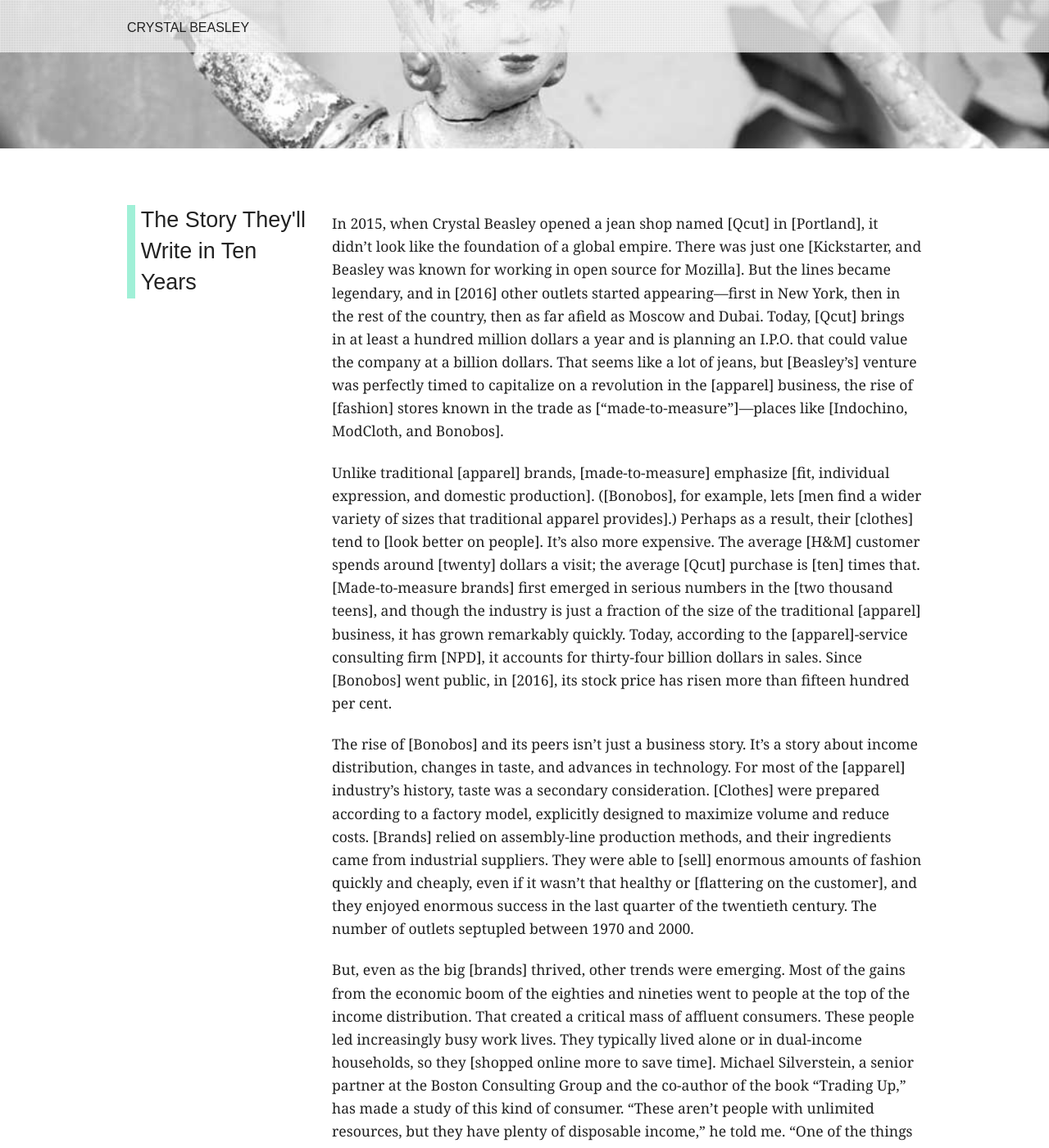
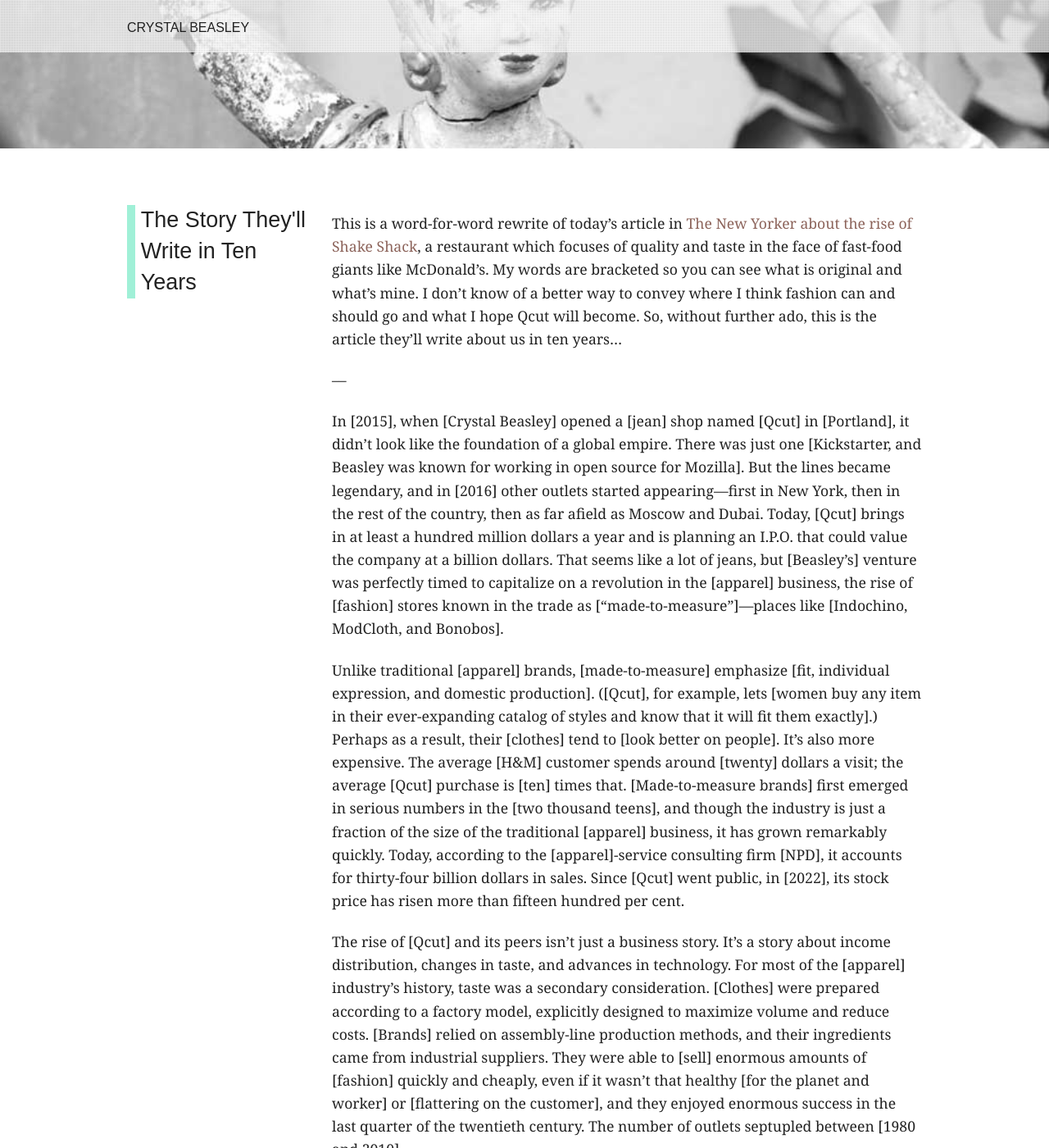
Before and after one commit to skinny97214/skinny97214.github.io, a Jekyll site: the page built from _posts/2015-01-29-qcut-10-years.md, in a window 1280 px wide and 1400 px high, scrolled down 219 px. Shown: the whole window at 82% size. Built offline with Jekyll 4.4.1, drawn with Linux system fonts in a browser that asks for light colours; Markdown is read by kramdown in place of the engine named in the settings; some of the changed text lies outside the part shown.

Commit message:
post edits

```diff
--- a/_posts/2015-01-29-qcut-10-years.md
+++ b/_posts/2015-01-29-qcut-10-years.md
@@ -8,16 +8,20 @@
 published: true
 ---
 
- In 2015, when <span class="changed">Crystal Beasley</span> opened a <span>jean</span> shop named [Qcut] in [Portland], it didn’t look like the foundation of a global empire. There was just one [Kickstarter, and Beasley was known for working in open source for Mozilla]. But the lines became legendary, and in [2016] other outlets started appearing—first in New York, then in the rest of the country, then as far afield as Moscow and Dubai. Today, [Qcut] brings in at least a hundred million dollars a year and is planning an I.P.O. that could value the company at a billion dollars. That seems like a lot of jeans, but [Beasley’s] venture was perfectly timed to capitalize on a revolution in the [apparel] business, the rise of [fashion] stores known in the trade as [“made-to-measure”]—places like [Indochino, ModCloth, and Bonobos].
+ This is a word-for-word rewrite of today's article in <a href="http://www.newyorker.com/magazine/2015/01/26/shake-shack-economy">The New Yorker about the rise of Shake Shack</a>, a restaurant which focuses of quality and taste in the face of fast-food giants like McDonald's. My words are bracketed so you can see what is original and what's mine. I don't know of a better way to convey where I think fashion can and should go and what I hope Qcut will become. So, without further ado, this is the article they'll write about us in ten years...
 
-Unlike traditional [apparel] brands, [made-to-measure] emphasize [fit, individual expression, and domestic production]. ([Bonobos], for example, lets [men find a wider variety of sizes that traditional apparel provides].) Perhaps as a result, their [clothes] tend to [look better on people]. It’s also more expensive. The average [H&M] customer spends around [twenty] dollars a visit; the average [Qcut] purchase is [ten] times that. [Made-to-measure brands] first emerged in serious numbers in the [two thousand teens], and though the industry is just a fraction of the size of the traditional [apparel] business, it has grown remarkably quickly. Today, according to the [apparel]-service consulting firm [NPD], it accounts for thirty-four billion dollars in sales. Since [Bonobos] went public, in [2016], its stock price has risen more than fifteen hundred per cent.
+ ––
+
+ In [2015], when [Crystal Beasley] opened a [jean] shop named [Qcut] in [Portland], it didn’t look like the foundation of a global empire. There was just one [Kickstarter, and Beasley was known for working in open source for Mozilla]. But the lines became legendary, and in [2016] other outlets started appearing—first in New York, then in the rest of the country, then as far afield as Moscow and Dubai. Today, [Qcut] brings in at least a hundred million dollars a year and is planning an I.P.O. that could value the company at a billion dollars. That seems like a lot of jeans, but [Beasley’s] venture was perfectly timed to capitalize on a revolution in the [apparel] business, the rise of [fashion] stores known in the trade as [“made-to-measure”]—places like [Indochino, ModCloth, and Bonobos].
+
+Unlike traditional [apparel] brands, [made-to-measure] emphasize [fit, individual expression, and domestic production]. ([Qcut], for example, lets [women buy any item in their ever-expanding catalog of styles and know that it will fit them exactly].) Perhaps as a result, their [clothes] tend to [look better on people]. It’s also more expensive. The average [H&M] customer spends around [twenty] dollars a visit; the average [Qcut] purchase is [ten] times that. [Made-to-measure brands] first emerged in serious numbers in the [two thousand teens], and though the industry is just a fraction of the size of the traditional [apparel] business, it has grown remarkably quickly. Today, according to the [apparel]-service consulting firm [NPD], it accounts for thirty-four billion dollars in sales. Since [Qcut] went public, in [2022], its stock price has risen more than fifteen hundred per cent.
 
 
-The rise of [Bonobos] and its peers isn’t just a business story. It’s a story about income distribution, changes in taste, and advances in technology. For most of the [apparel] industry’s history, taste was a secondary consideration. [Clothes] were prepared according to a factory model, explicitly designed to maximize volume and reduce costs. [Brands] relied on assembly-line production methods, and their ingredients came from industrial suppliers. They were able to [sell] enormous amounts of fashion quickly and cheaply, even if it wasn’t that healthy or [flattering on the customer], and they enjoyed enormous success in the last quarter of the twentieth century. The number of outlets septupled between 1970 and 2000.
+The rise of [Qcut] and its peers isn’t just a business story. It’s a story about income distribution, changes in taste, and advances in technology. For most of the [apparel] industry’s history, taste was a secondary consideration. [Clothes] were prepared according to a factory model, explicitly designed to maximize volume and reduce costs. [Brands] relied on assembly-line production methods, and their ingredients came from industrial suppliers. They were able to [sell] enormous amounts of [fashion] quickly and cheaply, even if it wasn’t that healthy [for the planet and worker] or [flattering on the customer], and they enjoyed enormous success in the last quarter of the twentieth century. The number of outlets septupled between [1980 and 2010].
 
-But, even as the big [brands] thrived, other trends were emerging. Most of the gains from the economic boom of the eighties and nineties went to people at the top of the income distribution. That created a critical mass of affluent consumers. These people led increasingly busy work lives. They typically lived alone or in dual-income households, so they [shopped online more to save time]. Michael Silverstein, a senior partner at the Boston Consulting Group and the co-author of the book “Trading Up,” has made a study of this kind of consumer. “These aren’t people with unlimited resources, but they have plenty of disposable income,” he told me. “One of the things they’re willing to spend money on is clothes [that were made to fit exactly them].” In the same period, affluent consumers developed a serious interest in fashion and became more discriminating in their tastes—a development often called “the American [apparel] revolution.”
+But, even as the big [brands] thrived, other trends were emerging. Most of the gains from the economic boom of the eighties and nineties went to people at the top of the income distribution. That created a critical mass of affluent consumers. These people led increasingly busy work lives. They typically lived alone or in dual-income households, so they [shopped online  to save time]. Michael Silverstein, a senior partner at the Boston Consulting Group and the co-author of the book “Trading Up,” has made a study of this kind of consumer. “These aren’t people with unlimited resources, but they have plenty of disposable income,” he told me. “One of the things they’re willing to spend money on is clothes [that were made to fit exactly them].” In the same period, affluent consumers developed a serious interest in fashion and became more discriminating in their tastes—a development often called “the American [apparel] revolution.”
 
-Traditional [apparel brands] pretty much ignored these changes. They were still doing great business, and their industrial model made it hard to appeal to anyone who was concerned about [fit and domestic production]. That created an opening for [made-to-measure brands]. You had tens of millions of affluent consumers. They [shopped online] a lot. They were comfortable with fast[-fashion], having grown up during its heyday, but they wanted something other than the typical factory-made [jeans]. So, even as the apparel giants focussed on keeping prices down, places like [Qcut] and [ModCloth] began charging higher prices. Their customers never flinched.
+Traditional [fashion brands] pretty much ignored these changes. They were still doing great business, and their industrial model made it hard to appeal to anyone who was concerned about [fit and domestic manufacturing]. That created an opening for [made-to-measure brands]. You had tens of millions of affluent consumers. They [shopped online] a lot. They were comfortable with fast[-fashion], having grown up during its heyday, but they wanted something other than the typical factory-made [jeans]. So, even as the apparel giants focussed on keeping prices down, places like [Qcut] and [ModCloth] began charging higher prices. Their customers never flinched.
 
 It might seem that the success of [made-to-measure] was simply a matter of producing the right product at the right time. But brands like [Qcut] and [Bonobos] didn’t just respond to customer demand; they also shaped it. As Darren Tristano, an analyst at Technomic, put it, “Consumers didn’t really know what they wanted until they could get it.” The archetype of this model is Starbucks. In 1990, the idea of spending two dollars for a cup of coffee seemed absurd to most Americans. But Starbucks changed people’s idea of what coffee tasted like and how much enjoyment could be got from it. The number of gourmet-coffee drinkers nearly quintupled between 1993 and 1999, and many of them have now abandoned Starbucks for even fancier options.
 
```
